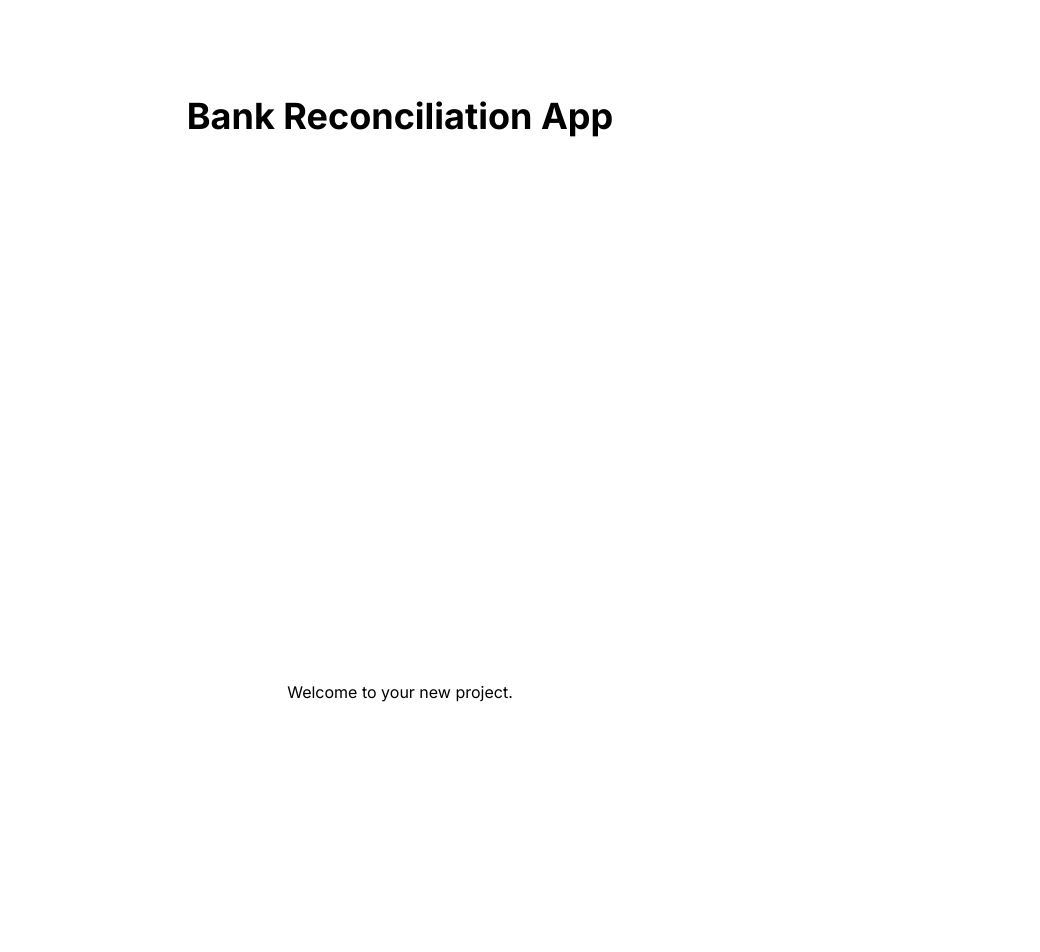
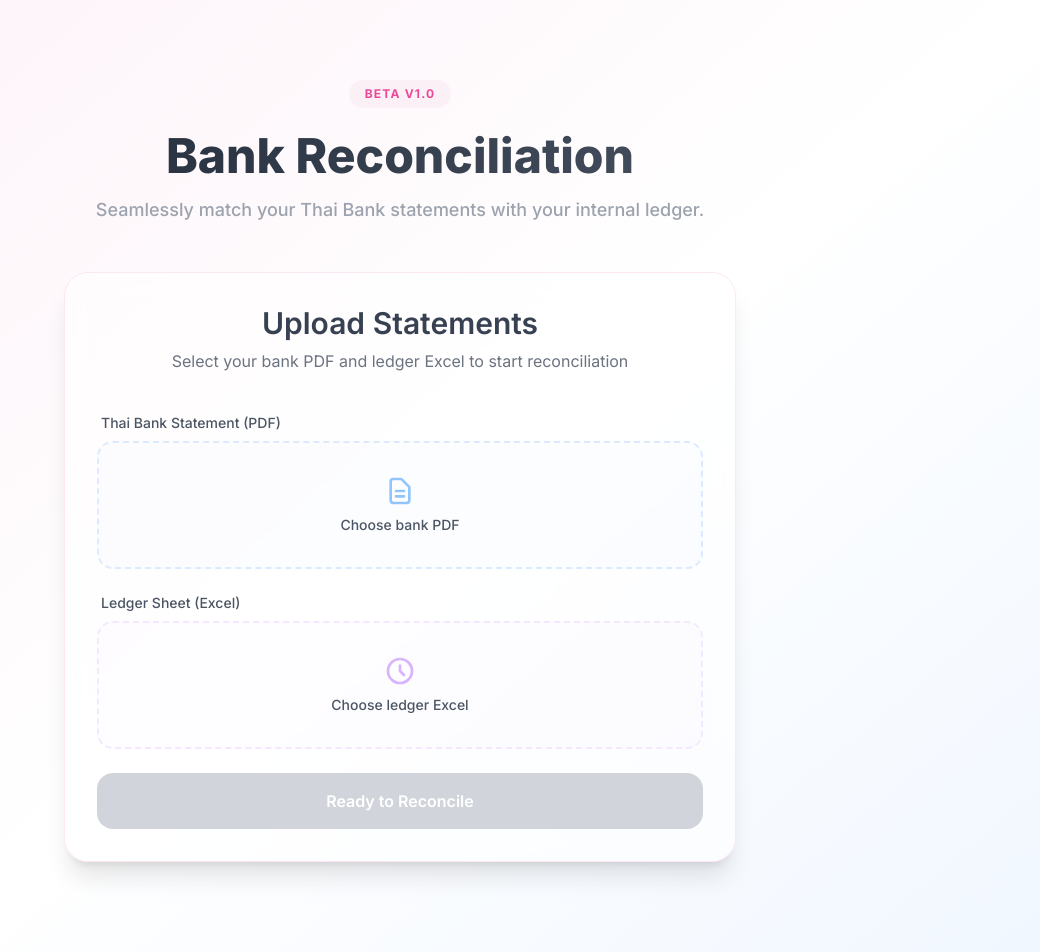
Before and after one commit to khaismikaelsonappleid-ctrl/bank-recon-app, a Next.js app: page / in a window 1280 px wide. Shown: the top 952 px of the page, without its empty margins (240-1280 px from the left). Before the commit the page ends 800 px from the top, so only its background shows below. Built offline with nearby package versions, Linux system fonts and the light colour scheme.

Commit message:
feat: add file upload component and update home page UI with pastel theme

```diff
--- /dev/null
+++ b/app/components/FileUpload.tsx
@@ -0,0 +1,125 @@
+'use client';
+
+import React, { useState, useCallback } from 'react';
+
+interface FileUploadState {
+  bankStatement: File | null;
+  ledgerSheet: File | null;
+}
+
+export default function FileUpload() {
+  const [files, setFiles] = useState<FileUploadState>({
+    bankStatement: null,
+    ledgerSheet: null,
+  });
+
+  const [isUploading, setIsUploading] = useState(false);
+
+  const handleFileChange = (type: keyof FileUploadState) => (e: React.ChangeEvent<HTMLInputElement>) => {
+    const selectedFile = e.target.files?.[0] || null;
+    setFiles((prev) => ({ ...prev, [type]: selectedFile }));
+  };
+
+  const handleUpload = async () => {
+    if (!files.bankStatement || !files.ledgerSheet) {
+      alert('Please select both files first.');
+      return;
+    }
+
+    setIsUploading(true);
+    // State is set up for parsers hookup
+    console.log('Files ready for processing:', files);
+
+    // Simulate initial setup
+    setTimeout(() => {
+      setIsUploading(false);
+      alert('Files received and state updated. Ready for parsing hookup.');
+    }, 1000);
+  };
+
+  return (
+    <div className="max-w-2xl mx-auto p-8 bg-white/50 backdrop-blur-md rounded-3xl shadow-xl border border-pink-100">
+      <div className="text-center mb-10">
+        <h2 className="text-3xl font-semibold text-gray-700 mb-2">Upload Statements</h2>
+        <p className="text-gray-500">Select your bank PDF and ledger Excel to start reconciliation</p>
+      </div>
+
+      <div className="space-y-6">
+        {/* Bank Statement Upload */}
+        <div className="group relative">
+          <label className="block text-sm font-medium text-gray-600 mb-2 ml-1">
+            Thai Bank Statement (PDF)
+          </label>
+          <div className={`
+            relative flex flex-col items-center justify-center w-full h-32
+            border-2 border-dashed rounded-2xl transition-all duration-300
+            ${files.bankStatement ? 'border-green-200 bg-green-50/30' : 'border-blue-100 bg-blue-50/20 hover:border-blue-200'}
+          `}>
+            <input
+              type="file"
+              accept=".pdf"
+              onChange={handleFileChange('bankStatement')}
+              className="absolute inset-0 w-full h-full opacity-0 cursor-pointer"
+            />
+            <div className="flex flex-col items-center space-y-2 pointer-events-none">
+              <svg className={`w-8 h-8 ${files.bankStatement ? 'text-green-400' : 'text-blue-300'}`} fill="none" stroke="currentColor" viewBox="0 0 24 24">
+                <path strokeLinecap="round" strokeLinejoin="round" strokeWidth="2" d="M9 12h6m-6 4h6m2 5H7a2 2 0 01-2-2V5a2 2 0 012-2h5.586a1 1 0 01.707.293l5.414 5.414a1 1 0 01.293.707V19a2 2 0 01-2 2z" />
+              </svg>
+              <span className="text-sm text-gray-600 font-medium">
+                {files.bankStatement ? files.bankStatement.name : 'Choose bank PDF'}
+              </span>
+            </div>
+          </div>
+        </div>
+
+        {/* Ledger Sheet Upload */}
+        <div className="group relative">
+          <label className="block text-sm font-medium text-gray-600 mb-2 ml-1">
+            Ledger Sheet (Excel)
+          </label>
+          <div className={`
+            relative flex flex-col items-center justify-center w-full h-32
+            border-2 border-dashed rounded-2xl transition-all duration-300
+            ${files.ledgerSheet ? 'border-green-200 bg-green-50/30' : 'border-purple-100 bg-purple-50/20 hover:border-purple-200'}
+          `}>
+            <input
+              type="file"
+              accept=".xlsx,.xls,.csv"
+              onChange={handleFileChange('ledgerSheet')}
+              className="absolute inset-0 w-full h-full opacity-0 cursor-pointer"
+            />
+            <div className="flex flex-col items-center space-y-2 pointer-events-none">
+              <svg className={`w-8 h-8 ${files.ledgerSheet ? 'text-green-400' : 'text-purple-300'}`} fill="none" stroke="currentColor" viewBox="0 0 24 24">
+                <path strokeLinecap="round" strokeLinejoin="round" strokeWidth="2" d="M12 8v4l3 3m6-3a9 9 0 11-18 0 9 9 0 0118 0z" />
+              </svg>
+              <span className="text-sm text-gray-600 font-medium">
+                {files.ledgerSheet ? files.ledgerSheet.name : 'Choose ledger Excel'}
+              </span>
+            </div>
+          </div>
+        </div>
+
+        <button
+          onClick={handleUpload}
+          disabled={isUploading || !files.bankStatement || !files.ledgerSheet}
+          className={`
+            w-full py-4 rounded-2xl font-semibold text-white transition-all duration-300 transform active:scale-95
+            ${isUploading || !files.bankStatement || !files.ledgerSheet
+              ? 'bg-gray-300 cursor-not-allowed shadow-none'
+              : 'bg-gradient-to-r from-pink-300 to-purple-300 shadow-lg hover:shadow-pink-100/50 hover:-translate-y-1'}
+          `}
+        >
+          {isUploading ? (
+            <span className="flex items-center justify-center">
+              <svg className="animate-spin -ml-1 mr-3 h-5 w-5 text-white" fill="none" viewBox="0 0 24 24">
+                <circle className="opacity-25" cx="12" cy="12" r="10" stroke="currentColor" strokeWidth="4"></circle>
+                <path className="opacity-75" fill="currentColor" d="M4 12a8 8 0 018-8V0C5.373 0 0 5.373 0 12h4zm2 5.291A7.962 7.962 0 014 12H0c0 3.042 1.135 5.824 3 7.938l3-2.647z"></path>
+              </svg>
+              Processing...
+            </span>
+          ) : 'Ready to Reconcile'}
+        </button>
+      </div>
+    </div>
+  );
+}
--- a/app/page.tsx
+++ b/app/page.tsx
@@ -1,8 +1,27 @@
+import FileUpload from './components/FileUpload';
+
 export default function Home() {
   return (
-    <main className="flex min-h-screen flex-col items-center justify-between p-24">
-      <h1 className="text-4xl font-bold">Bank Reconciliation App</h1>
-      <p>Welcome to your new project.</p>
+    <main className="min-h-screen bg-[#fdfcfb] bg-gradient-to-br from-pink-50 via-white to-blue-50 py-20 px-4">
+      <div className="max-w-4xl mx-auto space-y-12">
+        <header className="text-center space-y-4">
+          <div className="inline-block px-4 py-1.5 bg-pink-100/50 rounded-full text-pink-500 text-xs font-bold uppercase tracking-widest mb-2">
+            Beta v1.0
+          </div>
+          <h1 className="text-5xl font-extrabold bg-clip-text text-transparent bg-gradient-to-r from-gray-800 to-gray-600">
+            Bank Reconciliation
+          </h1>
+          <p className="text-lg text-gray-400 font-medium">
+            Seamlessly match your Thai Bank statements with your internal ledger.
+          </p>
+        </header>
+
+        <FileUpload />
+
+        <footer className="pt-20 text-center text-gray-300 text-sm">
+          Built with precision for financial accuracy
+        </footer>
+      </div>
     </main>
   );
 }
```
